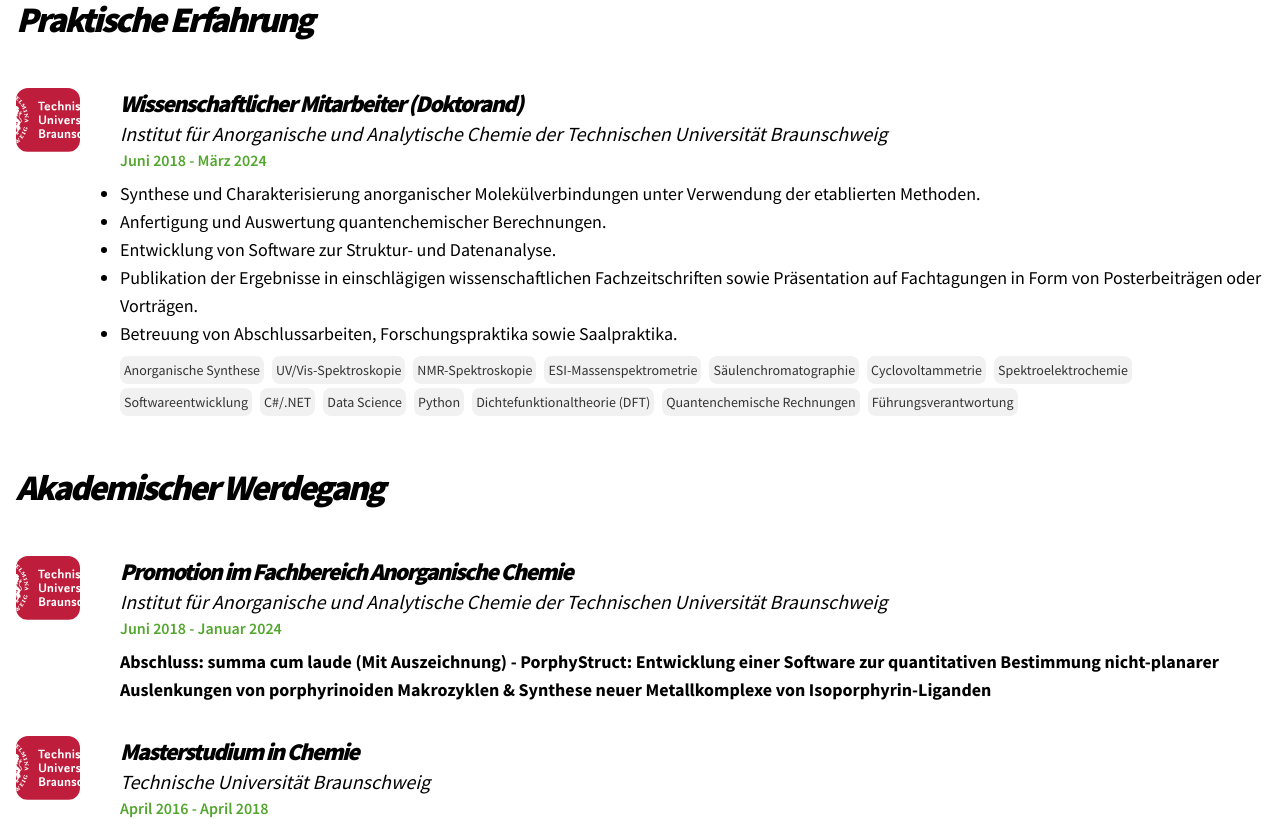
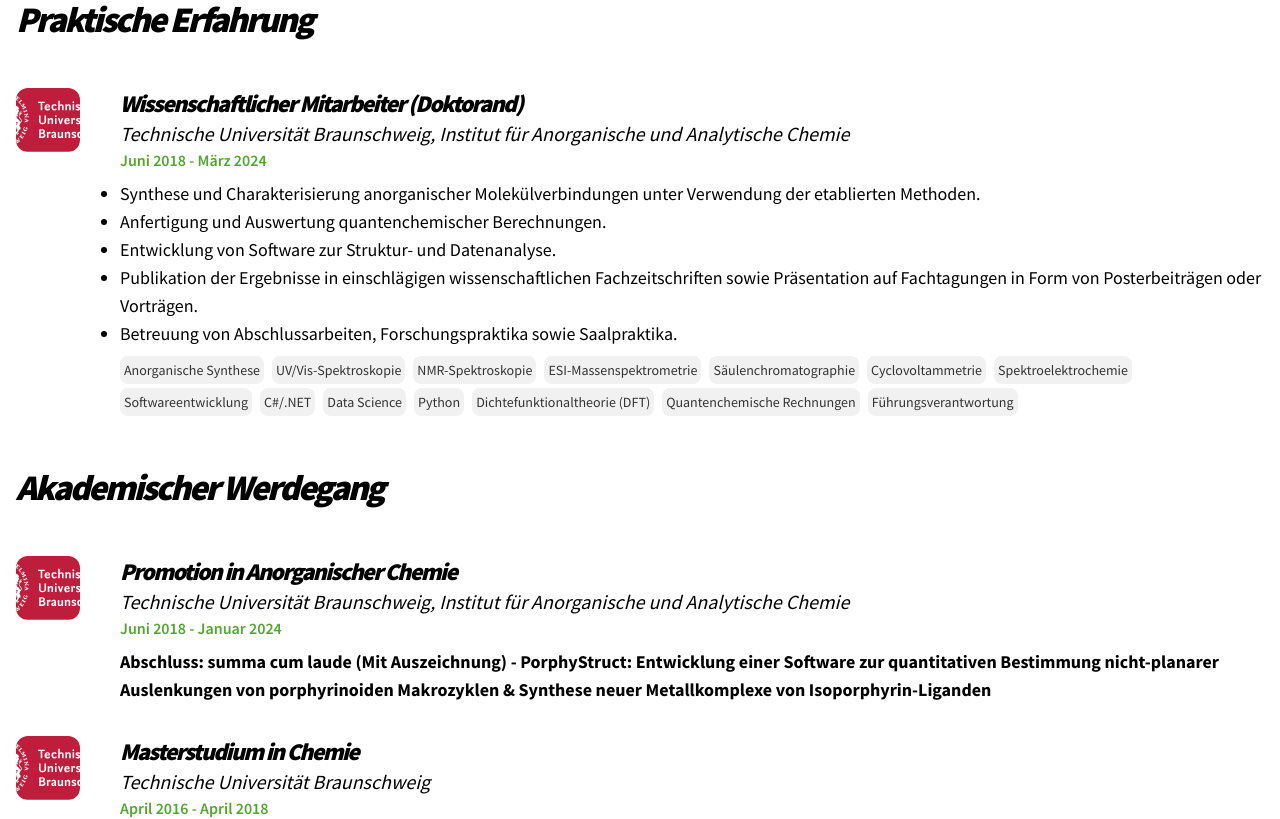
Before and after one commit to JensKrumsieck/jenskrumsieck.de, a SvelteKit app: page /about in a window 1280 px wide. Shown: the part 940-1759 px from the top of the page. Built offline with nearby package versions, Linux system fonts and the light colour scheme.

Commit message:
Update +page.svelte

```diff
--- a/src/routes/about/+page.svelte
+++ b/src/routes/about/+page.svelte
@@ -44,7 +44,7 @@
   <div class="my-12">
     <CvItem
       title="Wissenschaftlicher Mitarbeiter (Doktorand)"
-      institution="Institut für Anorganische und Analytische Chemie der Technischen Universität Braunschweig"
+      institution="Technische Universität Braunschweig, Institut für Anorganische und Analytische Chemie"
       times="Juni 2018 - März 2024"
       image="tubs.svg"
       tags={[
@@ -91,8 +91,8 @@
   <Title>Akademischer Werdegang</Title>
   <div class="my-12">
     <CvItem
-      title="Promotion im Fachbereich Anorganische Chemie"
-      institution="Institut für Anorganische und Analytische Chemie der Technischen Universität Braunschweig"
+      title="Promotion in Anorganischer Chemie"
+      institution="Technische Universität Braunschweig, Institut für Anorganische und Analytische Chemie"
       times="Juni 2018 - Januar 2024"
       image="tubs.svg"
     >
@@ -180,7 +180,7 @@
   <div class="my-12">
    <CvItem
         title="Wissenschaftliche Hilfskraft in der Forschung"
-        institution="Institut für Anorganische und Analytische Chemie der Technischen Universität Braunschweig"
+        institution="Technische Universität Braunschweig, Institut für Anorganische und Analytische Chemie"
         times="August 2017 - Mai 2018"
         image="tubs.svg"
       >
@@ -194,7 +194,7 @@
       </CvItem>
       <CvItem
         title="Studentische Hilfskraft in der Hochschullehre"
-        institution="Institut für Anorganische und Analytische Chemie der Technischen Universität Braunschweig"
+        institution="Technische Universität Braunschweig, Institut für Anorganische und Analytische Chemie"
         times="November 2015 - Februar 2016<br/>April 2015 - Juli 2016<br/>November 2014 - Februar 2015"
         image="tubs.svg"
         tags={["Lehre", "Vermittlung von Inhalten", "Studierendenbetreuung"]}
```
